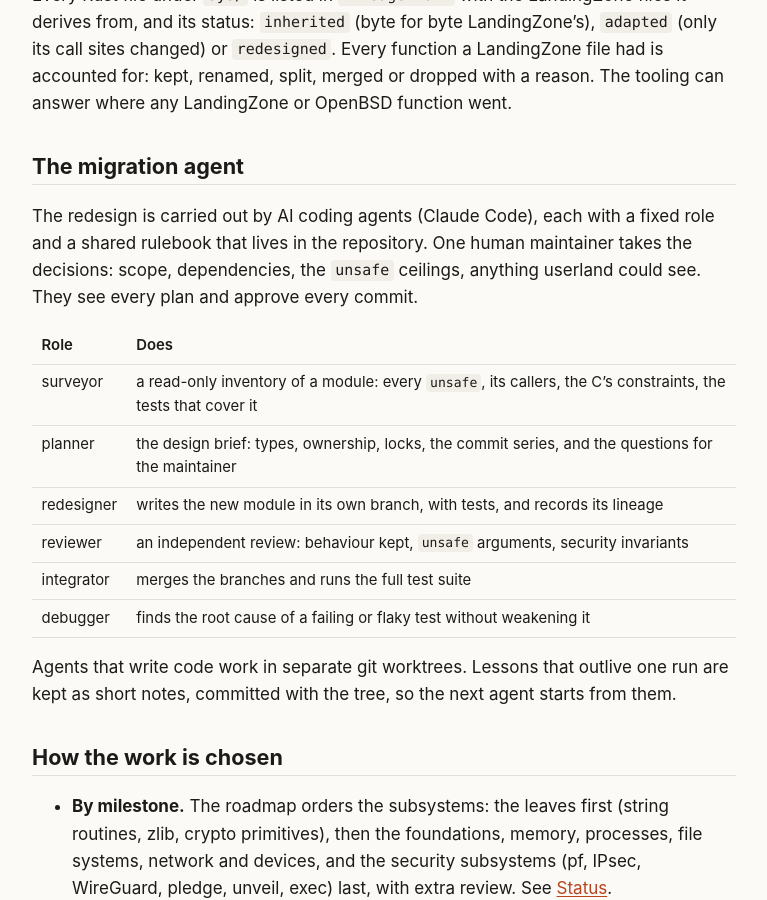
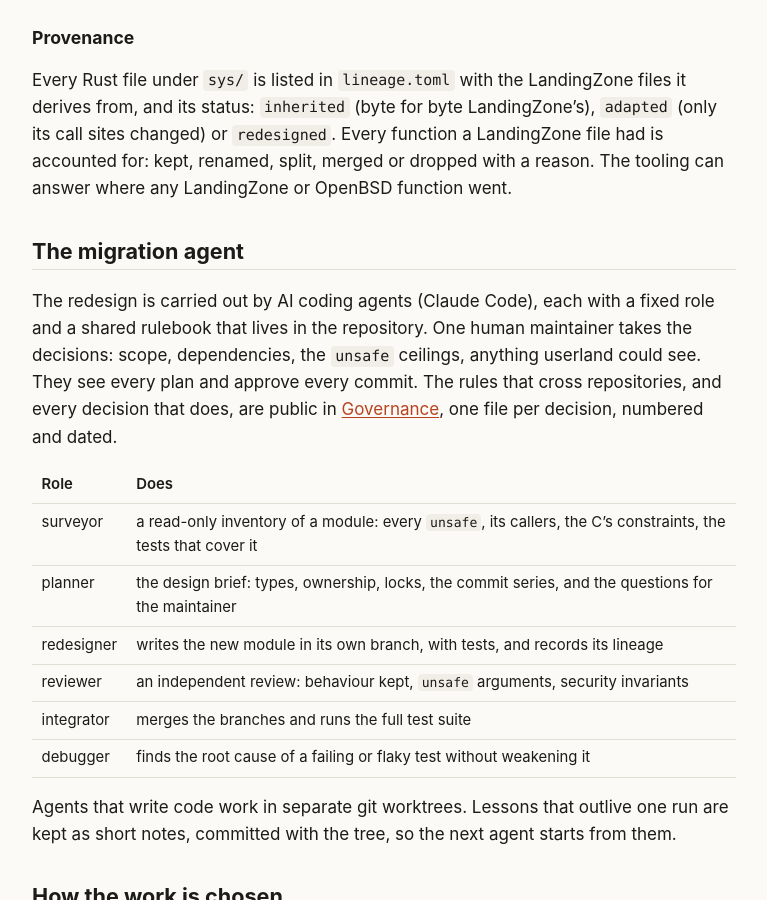
Before and after one commit to EmiBSD/Portal, a Jekyll site: the page built from process.md, in a window 1280 px wide and 900 px high, scrolled down 2430 px. Shown: the whole window, without its empty margins (256-1023 px from the left). Built offline with Jekyll 4.4.1, drawn with Linux system fonts in a browser that asks for light colours; some of the changed text lies outside the part shown.

Commit message:
pages: Governance in Process, now that it is public
A row in the repository table and a sentence in "The migration agent": the rules
that cross repositories and the decision log are public, one file per decision.

Co-Authored-By: Claude Fable 5.1 <noreply@anthropic.com>

```diff
--- a/_config.yml
+++ b/_config.yml
@@ -16,6 +16,7 @@ repo_lz: https://github.com/EmiBSD/LandingZone
 repo_userland: https://github.com/EmiBSD/Userland
 repo_devtools: https://github.com/EmiBSD/DevTools
 repo_os: https://github.com/EmiBSD/OS
+repo_governance: https://github.com/EmiBSD/Governance
 repo_org: https://github.com/EmiBSD
 
 markdown: kramdown
--- a/process.md
+++ b/process.md
@@ -29,6 +29,7 @@ The repositories live in the [EmiBSD organisation]({{ site.repo_org }}) on GitHu
 | [Userland]({{ site.repo_userland }}) | the base system above the kernel: every program, library and configuration file placed by what it does, not by where history left it |
 | [DevTools]({{ site.repo_devtools }}) | the toolchains, imported and built once: LLVM as OpenBSD ships it for the C, and a pinned stable Rust with its `std` for `aarch64-unknown-openbsd` |
 | [OS]({{ site.repo_os }}) | the assembly and the releases: a manifest pins one commit of each of the three, the recipes build where they build, assemble the sets and media, boot them and tag `YEAR.MONTH`; nothing released yet |
+| [Governance]({{ site.repo_governance }}) | what binds the rest: the invariants every repository obeys, the process, the architecture of the repositories, the roadmap across them, the decision log and the policies |
 
 The forks beside them (`OpenBSD-src`, `rust`, `llvm-project`, `cargo`) are read-only mirrors of
 the sources the repositories pin; nothing of EmiBSD's is committed to them.
@@ -97,7 +98,8 @@ dropped with a reason. The tooling can answer where any LandingZone or OpenBSD f
 The redesign is carried out by AI coding agents (Claude Code), each with a fixed role and a
 shared rulebook that lives in the repository. One human maintainer takes the decisions: scope,
 dependencies, the `unsafe` ceilings, anything userland could see. They see every plan and
-approve every commit.
+approve every commit. The rules that cross repositories, and every decision that does, are
+public in [Governance]({{ site.repo_governance }}), one file per decision, numbered and dated.
 
 | Role | Does |
 |---|---|
```
